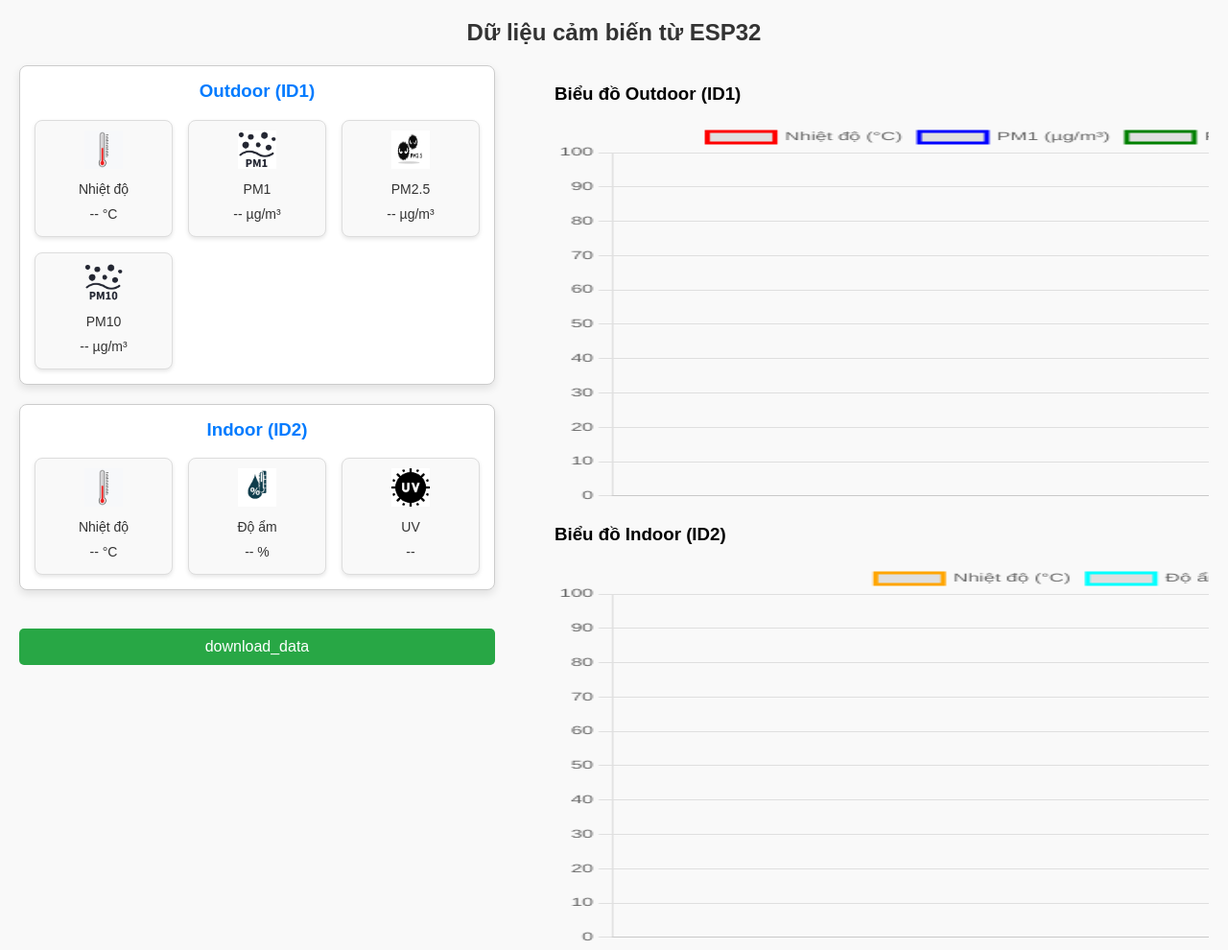
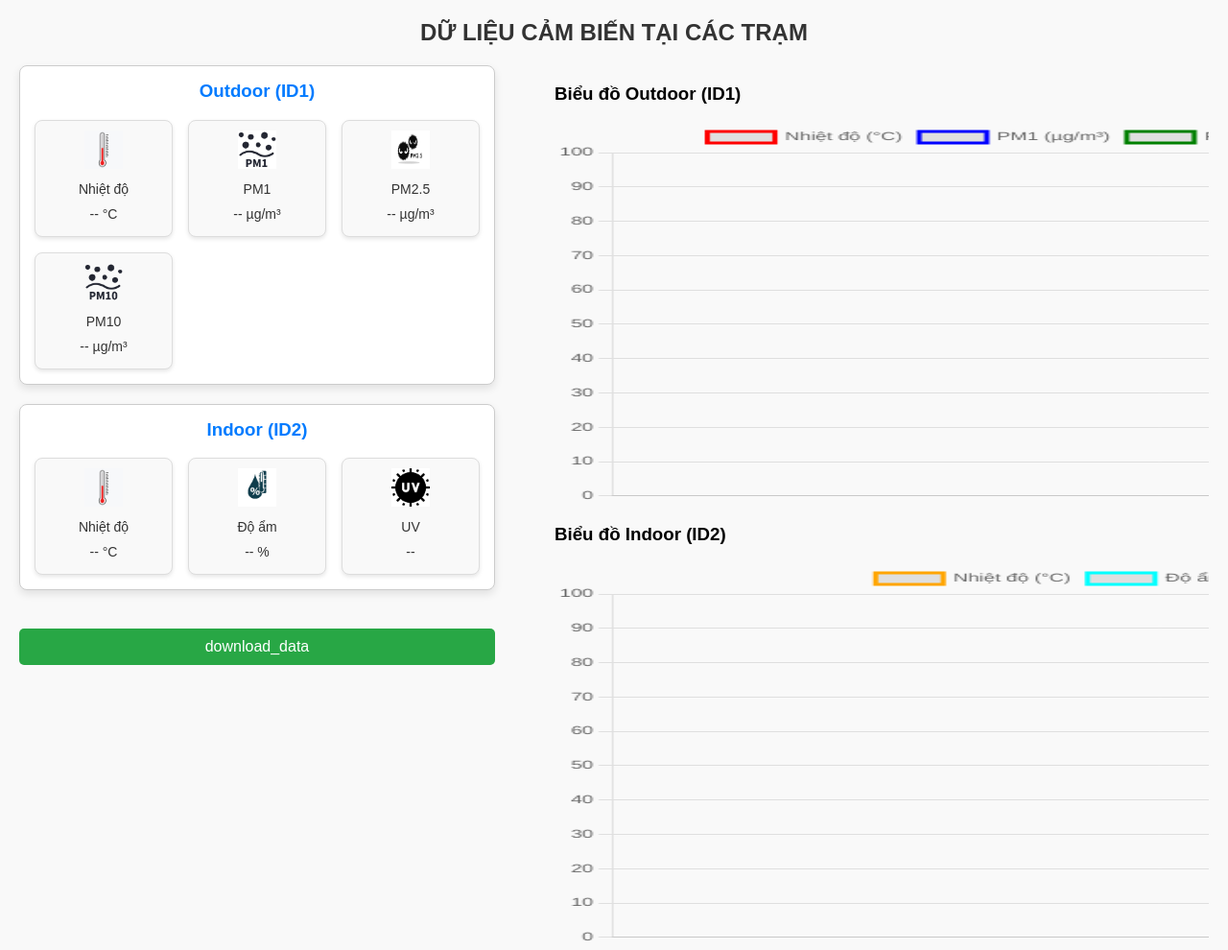
Before and after one commit to JK-PHAN/DATN, a website: page index.html in a window 1280 px wide. Shown: the whole page at 96% size. Drawn offline with nearby package versions, Linux system fonts and the light colour scheme.

Commit message:
Update index.html

```diff
--- a/index.html
+++ b/index.html
@@ -2,13 +2,13 @@
 <html>
 <head>
   <meta charset="UTF-8">
-  <title>ESP32 Sensor Monitor</title>
+  <title>ESENSOR DATA AT STATIONS</title>
   <link rel="stylesheet" href="style1.css">
   <script src="https://cdnjs.cloudflare.com/ajax/libs/xlsx/0.18.5/xlsx.full.min.js"></script>
   <script src="https://cdn.jsdelivr.net/npm/chart.js"></script>
 </head>
 <body>
-  <h2>Dữ liệu cảm biến từ ESP32</h2>
+  <h2>DỮ LIỆU CẢM BIẾN TẠI CÁC TRẠM</h2>
   <div class="container">
     <!-- Phần bên trái -->
     <div class="left-panel">
```
